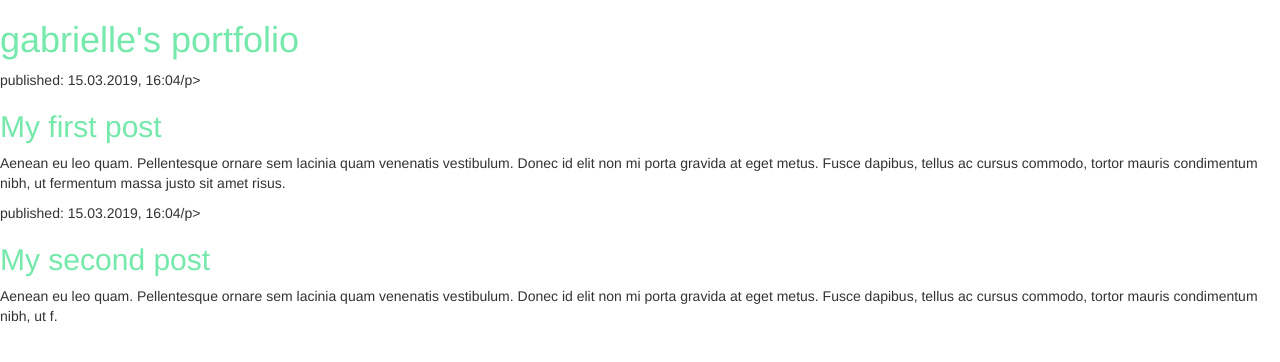
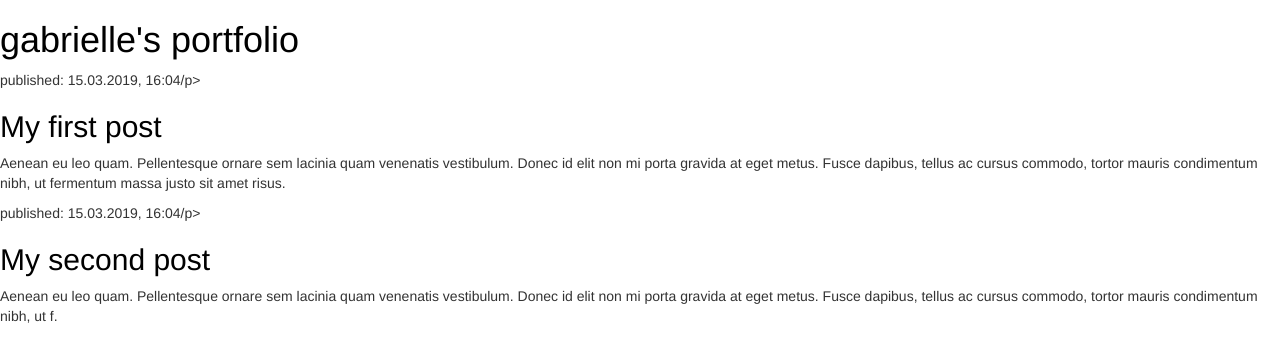
Before and after one commit to gabriellengia/my-first-blog, a Django app: page / in a window 1280 px wide. Shown: the top 362 px of the page. Run offline with Django 3.2, Linux system fonts and the light colour scheme; some libraries are stand-ins or nearby versions.

Commit message:
changed colours

```diff
--- a/blog/static/css/blog.css
+++ b/blog/static/css/blog.css
@@ -1,4 +1,4 @@
 h1 a, h2 a {
-    color: #75e8ab;
+    color: #000000;
 <a href="https://en.wikipedia.org/wiki/Django" class="external_link" id="link_to_wiki_page">
 }
```
